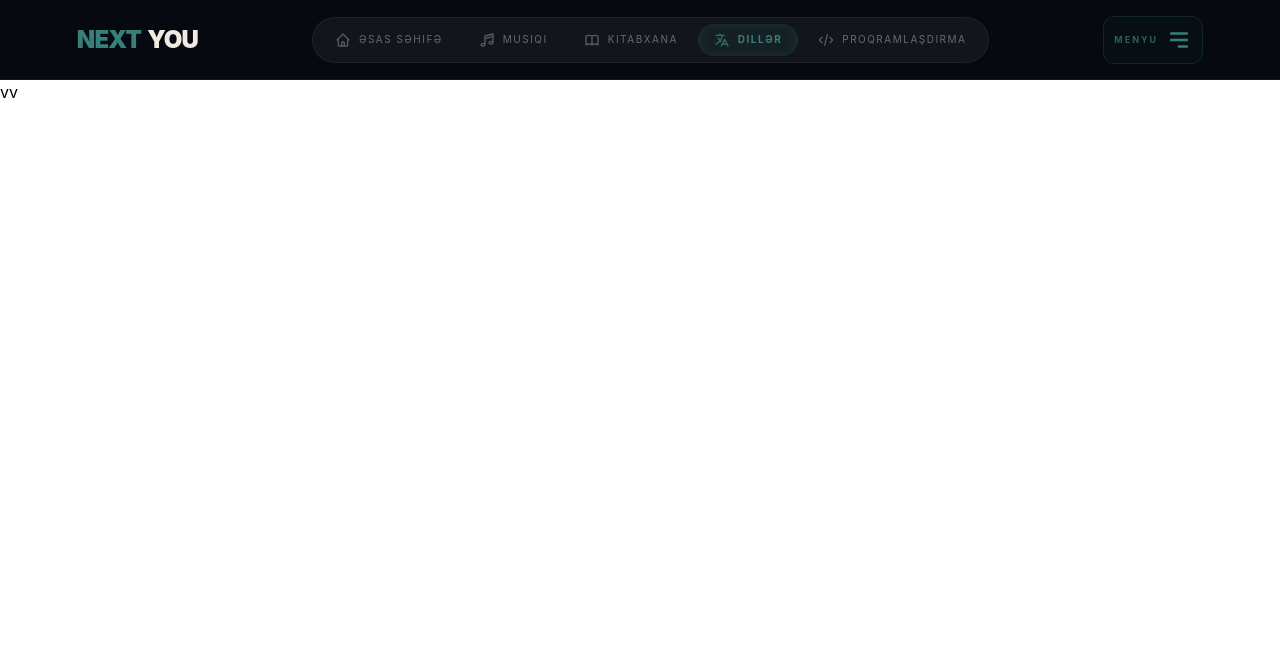
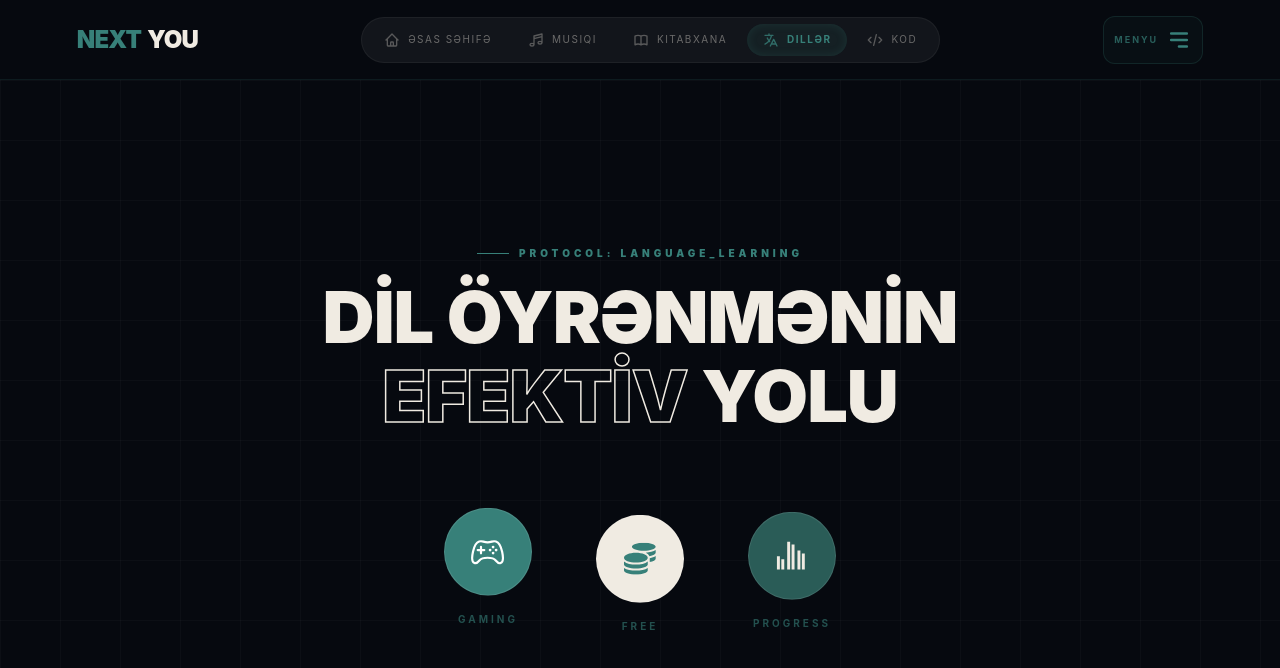
Before and after one commit to DashginAsgarli/next-you-new, a React (Vite) app: page /language in a window 1280 px wide. Shown: the top 668 px of the page. Built offline with nearby package versions, Linux system fonts and the light colour scheme.

Commit message:
feat: implement LangTerminal component for language selection

```diff
--- a/src/components/auth/Header.jsx
+++ b/src/components/auth/Header.jsx
@@ -7,11 +7,11 @@ const Header = ({ onProfileClick }) => {
         { to: "/music", label: "Musiqi", icon: <HiOutlineMusicNote size={16} /> },
         { to: "/library", label: "Kitabxana", icon: <HiOutlineBookOpen size={16} /> },
         { to: "/language", label: "Dillər", icon: <HiOutlineTranslate size={16} /> },
-        { to: "/code", label: "Proqramlaşdırma", icon: <HiOutlineCode size={16} /> },
+        { to: "/code", label: "Kod", icon: <HiOutlineCode size={16} /> },
     ];
 
     return (
-        <header className="h-20 bg-[#06090f] flex justify-between items-center px-[6%] sticky top-0 z-[1000] border-b border-[#378079]/15">
+        <header className="h-20 bg-[#06090f] flex justify-between items-center px-[6%] sticky top-0 z-1000 border-b border-[#378079]/15">
             <Link to="/" className="no-underline group">
                 <div className="flex items-center gap-1.5 tracking-tighter">
                     <span className="text-2xl font-black text-[#378079] group-hover:text-[#f0ebe2] transition-colors duration-300">
--- a/src/components/auth/Sidebar.jsx
+++ b/src/components/auth/Sidebar.jsx
@@ -10,7 +10,7 @@ const Sidebar = ({ isOpen, onClose }) => {
         { to: "/music", label: "Musiqi", icon: <HiOutlineMusicNote size={18} /> },
         { to: "/library", label: "Kitabxana", icon: <HiOutlineBookOpen size={18} /> },
         { to: "/language", label: "Dillər", icon: <HiOutlineAcademicCap size={18} /> },
-        { to: "/code", label: "Kod", icon: <HiOutlineCode size={18} /> },
+        { to: "/code", label: "Proqramlaşdırma", icon: <HiOutlineCode size={18} /> },
     ];
 
     useEffect(() => { isOpen ? document.body.style.overflow = 'hidden' : document.body.style.overflow = 'unset' }, [isOpen]);
--- /dev/null
+++ b/src/components/language/LangTerminal.jsx
@@ -0,0 +1,71 @@
+import React from 'react';
+import { IoGameControllerOutline } from "react-icons/io5";
+import { FaCoins } from 'react-icons/fa';
+import { RiBarChartGroupedFill } from 'react-icons/ri';
+
+function LangTerminal() {
+    return (
+        <div className="language-terminal relative flex min-h-[calc(100vh-80px)] items-center justify-center overflow-hidden bg-[#06090f] p-8">
+
+            <div className="grid-overlay absolute inset-0 z-1" style={{ backgroundImage: `linear-gradient(rgba(255,255,255,0.025) 1px, transparent 1px), linear-gradient(90deg, rgba(255,255,255,0.025) 1px, transparent 1px)`, backgroundSize: '60px 60px' }}></div>
+
+            <section className="lang-section relative z-2 text-center">
+                <div className="lang-header mb-20">
+                    <div className="tag mb-4 flex items-center justify-center gap-2.5">
+                        <div className="line h-px w-8 bg-[#378079]"></div>
+                        <span className="text-[10px] font-black uppercase tracking-[4px] text-[#378079]">
+                            Protocol: Language_Learning
+                        </span>
+                    </div>
+
+                    <h1 className="text-[clamp(2rem,6vw,4.5rem)] font-black leading-[1.1] tracking-[-1px] text-[#f0ebe2]">
+                        DİL ÖYRƏNMƏNİN <br />
+                        <span className="outline-text text-transparent" style={{ WebkitTextStroke: '1.5px #f0ebe2' }}>
+                            EFEKTİV
+                        </span> YOLU
+                    </h1>
+                </div>
+
+                <div className="lang-wave-container flex items-start justify-center gap-16 max-md:gap-6">
+
+                    <div className="wave-item flex animate-[nextWave_2.5s_ease-in-out_infinite] flex-col items-center gap-4">
+                        <div className="lang-circle flex h-22 w-22 items-center justify-center rounded-full border border-white/10 bg-[#378079] text-[2.2rem] text-white transition-[0.3s] max-md:h-16 max-md:w-16">
+                            <IoGameControllerOutline />
+                        </div>
+                        <span className="circle-label text-[10px] font-bold uppercase tracking-[3px] text-[#378079] opacity-60">
+                            Gaming
+                        </span>
+                    </div>
+
+                    <div className="wave-item flex animate-[nextWave_2.5s_ease-in-out_infinite] flex-col items-center gap-4 [animation-delay:0.4s]">
+                        <div className="lang-circle flex h-22 w-22 items-center justify-center rounded-full border border-white/10 bg-[#f0ebe2] text-[2.2rem] text-[#378079] transition-[0.3s] max-md:h-16 max-md:w-16">
+                            <FaCoins size="0.9em" />
+                        </div>
+                        <span className="circle-label text-[10px] font-bold uppercase tracking-[3px] text-[#378079] opacity-60">
+                            Free
+                        </span>
+                    </div>
+
+                    <div className="wave-item flex animate-[nextWave_2.5s_ease-in-out_infinite] flex-col items-center gap-4 [animation-delay:0.8s]">
+                        <div className="lang-circle flex h-22 w-22 items-center justify-center rounded-full border border-white/10 bg-[#2a5c57] text-[2.2rem] text-[#f0ebe2] transition-[0.3s] max-md:h-16 max-md:w-16">
+                            <RiBarChartGroupedFill />
+                        </div>
+                        <span className="circle-label text-[10px] font-bold uppercase tracking-[3px] text-[#378079] opacity-60">
+                            Progress
+                        </span>
+                    </div>
+
+                </div>
+            </section>
+
+            <style>{`
+        @keyframes nextWave {
+          0%, 100% { transform: translateY(0); }
+          50% { transform: translateY(-1.5rem); }
+        }
+      `}</style>
+        </div>
+    );
+}
+
+export default LangTerminal;
--- a/src/pages/LanguagePage.jsx
+++ b/src/pages/LanguagePage.jsx
@@ -1,9 +1,10 @@
 import React from 'react'
+import LangTerminal from '../components/language/LangTerminal'
 
 function LanguagePage() {
     return (
         <>
-vv
+            <LangTerminal />
         </>
     )
 }
```
